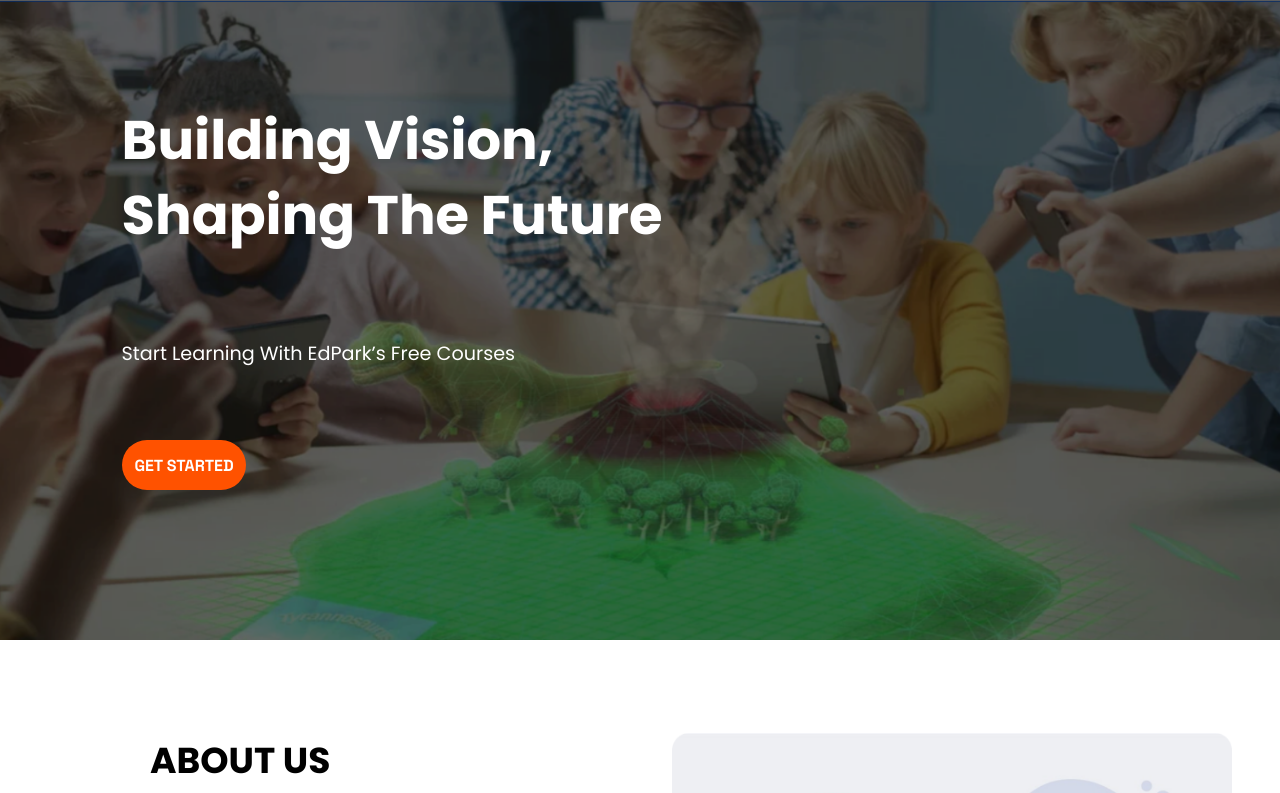
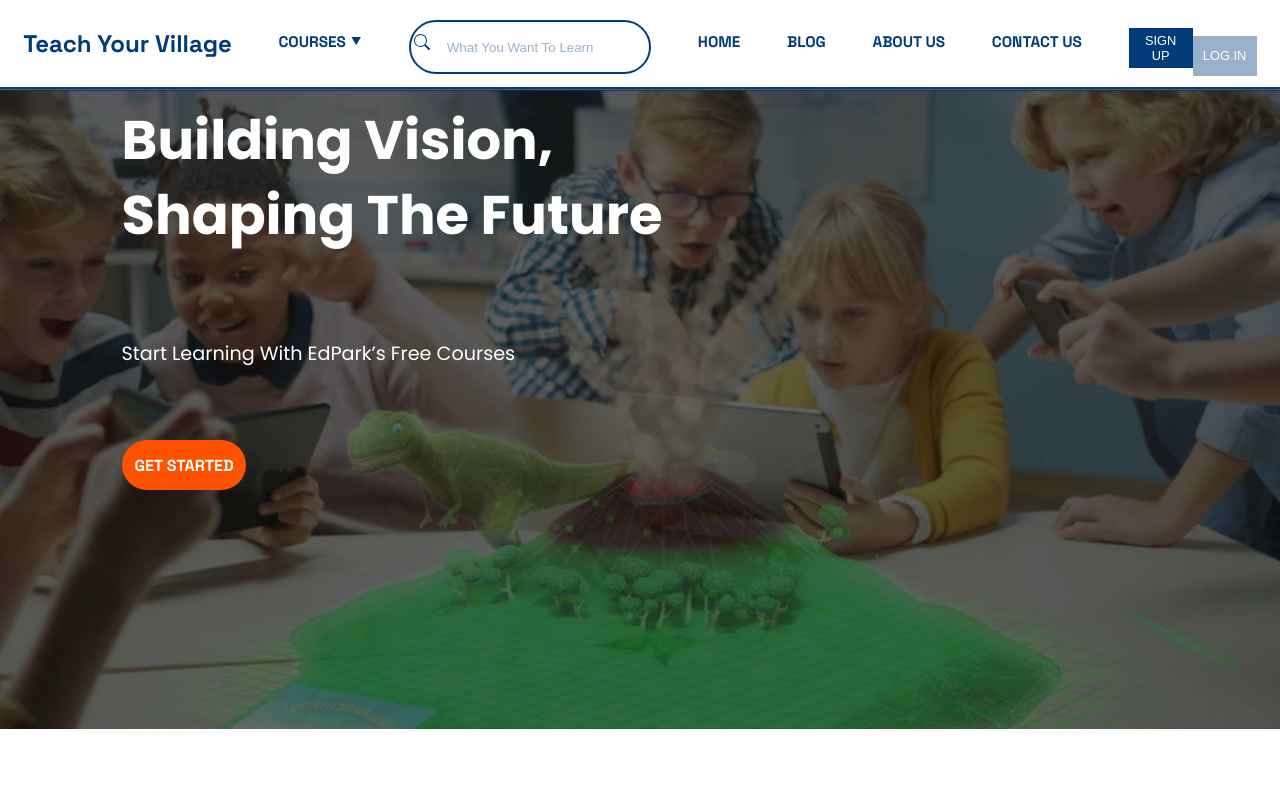
Before and after one commit to gautamkushwaha/TeachV, a React (Vite) app in the folder frontend/: page / in a window 1280 px wide. Shown: the top 793 px of the page. Built offline with nearby package versions, Linux system fonts and the light colour scheme; a web font is replaced by a local one.

Commit message:
made navbar

```diff
--- a/frontend/src/App.jsx
+++ b/frontend/src/App.jsx
@@ -30,6 +30,7 @@ import Mentor from "./new-Components/join/mentor";
 import Suppoter from "./new-Components/join/suppoter";
 import Volunteer from "./new-Components/join/volunteer";
 import Footer from "./new-Components/footer";
+import Nav from "./new-Components/nav";
 
 
 
@@ -79,6 +80,7 @@ const App = () => {
         <Route path="/join/suppoter" element={<Suppoter/>}/>
         <Route path="/join/volunteer" element={<Volunteer/>}/>
         <Route path="/contact" element={<Contact/>}/>
+        <Route path="/nav" element={<Nav/>}/>
         {/* <Route path="/footer" element={<Footer/>}/> */}
       </Routes>
       {/* <Footer/> */}
--- a/frontend/src/new-Components/contactUS.jsx
+++ b/frontend/src/new-Components/contactUS.jsx
@@ -1,14 +1,16 @@
+import Navbar from "./nav";
 import Footer from "./footer";
 
 const contact = () => {
   return (
     <>
+      <Navbar/>
       <div className="font-poppins mx-[9.5vw]">
         <h1 className="uppercase font-bold text-[2.75vw]">Contact us</h1>
         <p className="-mt-[15px] capitalize text-[1.14vw]">
-        Welcome to our Contact Us page! We're thrilled that you're reaching out
-        to us. Whether you have a question, feedback, or just want to say hello,
-        we're here to listen and assist you in any way we can.
+          Welcome to our Contact Us page! We're thrilled that you're reaching
+          out to us. Whether you have a question, feedback, or just want to say
+          hello, we're here to listen and assist you in any way we can.
         </p>
 
         <div className="flex flex-row mt-[5%]">
@@ -93,7 +95,11 @@ const contact = () => {
             </div>
           </div>
 
-        <img src="/contact/contact2.png" alt="msg" className="absolute opacity-40 h-[84px] left-[60vw] top-[78vh]"></img>
+          <img
+            src="/contact/contact2.png"
+            alt="msg"
+            className="absolute opacity-40 h-[84px] left-[60vw] top-[78vh]"
+          ></img>
           {/* Form */}
           <div className="ml-[10%] -mt-5">
             <h5>
@@ -133,7 +139,7 @@ const contact = () => {
           </div>
         </div>
       </div>
-    <Footer/>
+      <Footer />
     </>
   );
 };
--- a/frontend/src/new-Components/home.jsx
+++ b/frontend/src/new-Components/home.jsx
@@ -1,4 +1,4 @@
-// import Navbar from "./nav";
+import Navbar from "./nav";
 import Hero from "./home/hero";
 import About from "./home/about";
 import Join from "./home/join";
@@ -11,7 +11,7 @@ import Footer from "./footer";
 const home = () => {
   return (
     <>
-      {/* <Navbar/> */}
+      <Navbar/>
       <Hero/>
       <About/>
       <Join/>
--- a/frontend/src/new-Components/join/mentor.jsx
+++ b/frontend/src/new-Components/join/mentor.jsx
@@ -1,8 +1,10 @@
+import Navbar from "../nav";
 import Footer from "../footer";
 
 const mentor = () => {
   return (
     <>
+    <Navbar/>
       <div className="font-poppins mx-[9.5vw]">
         <h1 className="uppercase font-bold text-[2.75vw]">Mentoring</h1>
         <p className="-mt-[15px] capitalize text-[1.14vw]">
@@ -11,8 +13,8 @@ const mentor = () => {
           insights with aspiring individuals. Whether you're a professional in
           business, technology, education, or any other field, your guidance can
           make a significant difference in someone's life. Mentorship is a
-        rewarding way to give back and contribute to the growth and development
-        of others.
+          rewarding way to give back and contribute to the growth and
+          development of others.
         </p>
         <div className="flex flex-row mt-[3%]">
           <img
@@ -63,7 +65,7 @@ const mentor = () => {
           </div>
         </div>
       </div>
-    <Footer/>
+      <Footer />
     </>
   );
 };
--- a/frontend/src/new-Components/join/suppoter.jsx
+++ b/frontend/src/new-Components/join/suppoter.jsx
@@ -1,8 +1,10 @@
+import Navbar from "../nav";
 import Footer from "../footer";
 
 const suppoter = () => {
   return (
     <>
+    <Navbar/>
       <div className="font-poppins mx-[9.5vw]">
         <h1 className="uppercase font-bold text-[2.75vw]">supporter</h1>
         <p className="-mt-[15px] capitalize text-[1.14vw]">
--- a/frontend/src/new-Components/join/volunteer.jsx
+++ b/frontend/src/new-Components/join/volunteer.jsx
@@ -1,18 +1,20 @@
+import Navbar from "../nav";
 import Footer from "../footer";
 
 const volunteer = () => {
   return (
     <>
+    <Navbar/>
       <div className="font-poppins mx-[9.5vw]">
         <h1 className="uppercase font-bold text-[2.75vw]">Volunteer</h1>
         <p className="-mt-[15px] capitalize text-[1.14vw]">
           Looking for a hands-on way to get involved? Join us as a volunteer and
-        contribute your time, skills, and energy to support our various projects
-        and activities. Whether you're interested in event planning,
+          contribute your time, skills, and energy to support our various
+          projects and activities. Whether you're interested in event planning,
           fundraising, outreach, or administrative tasks, there's a volunteer
-        opportunity that suits your interests and availability. Volunteering is
-        a fantastic way to meet new people, gain valuable experience, and make a
-        difference in the lives of others.
+          opportunity that suits your interests and availability. Volunteering
+          is a fantastic way to meet new people, gain valuable experience, and
+          make a difference in the lives of others.
         </p>
         <div className="flex flex-row mt-[3%]">
           <img
@@ -58,7 +60,7 @@ const volunteer = () => {
           </div>
         </div>
       </div>
-    <Footer/>
+      <Footer />
     </>
   );
 };
--- a/frontend/src/new-Components/nav.jsx
+++ b/frontend/src/new-Components/nav.jsx
@@ -0,0 +1,46 @@
+const nav = () =>{
+    return (
+      <div className="font-space-grotesk uppercase text-bluish flex justify-around sticky top-[0] z-[99] py-2 bg-white border-solid border-bluish border-b-[2px]">
+        <h2 className="capitalize">teach your village</h2>
+        <div>
+          <h3 className="text-[1.2vw] mt-6">courses &#11206;</h3>
+        </div>
+        <input
+          type="text"
+          placeholder="what you want to learn"
+          className="w-[13vw] border-solid border-bluish border-[2px] rounded-full h-[6vh] mt-3 px-9 placeholder:capitalize placeholder:text-bluish placeholder:opacity-40"
+        />
+        <div className="absolute mt-[2%] -ml-[34%]">
+          <svg
+            xmlns="http://www.w3.org/2000/svg"
+            width="16"
+            height="16"
+            fill="currentColor"
+            class="bi bi-search"
+            viewBox="0 0 16 16"
+          >
+            <path d="M11.742 10.344a6.5 6.5 0 1 0-1.397 1.398h-.001q.044.06.098.115l3.85 3.85a1 1 0 0 0 1.415-1.414l-3.85-3.85a1 1 0 0 0-.115-.1zM12 6.5a5.5 5.5 0 1 1-11 0 5.5 5.5 0 0 1 11 0" />
+          </svg>
+        </div>
+        <h3 className="text-[1.2vw] mt-6">home</h3>
+        <h3 className="text-[1.2vw] mt-6">blog</h3>
+        <h3 className="text-[1.2vw] mt-6">about us</h3>
+        <h3 className="text-[1.2vw] mt-6">contact us</h3>
+        <div className="mt-2">
+          <button
+            type="submit"
+            className="w-[5vw] h-[5vh] text-white bg-bluish uppercase text-[1vw] mt-3"
+          >
+            sign up
+          </button>
+          <button
+            type="submit"
+            className="w-[5vw] h-[5vh] text-white bg-bluish uppercase text-[1vw] opacity-40 mt-3"
+          >
+            log in
+          </button>
+        </div>
+      </div>
+    );
+};
+export default nav;
--- a/frontend/tailwind.config.js
+++ b/frontend/tailwind.config.js
@@ -13,6 +13,8 @@ module.exports = {
           1500: "#2F2B36",
           1600: "#7D7D7D",
         },
+        bluish: "#003B7A",
+
         snow: "#fff8f5",
         darkcyan: "#009b9b",
         chocolate: "#ea6020",
```
Lines whose indentation alone changed are shown as unchanged.
